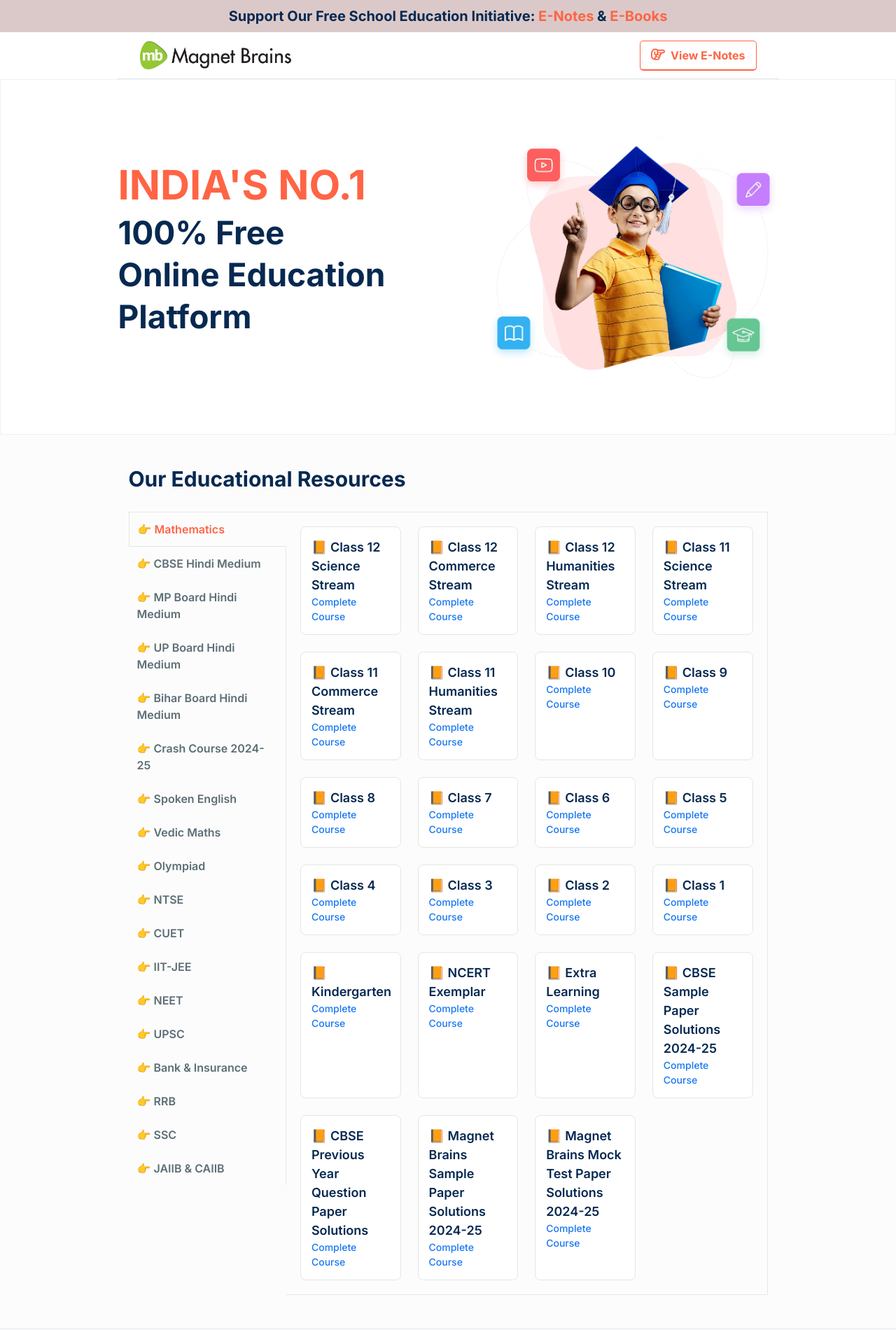
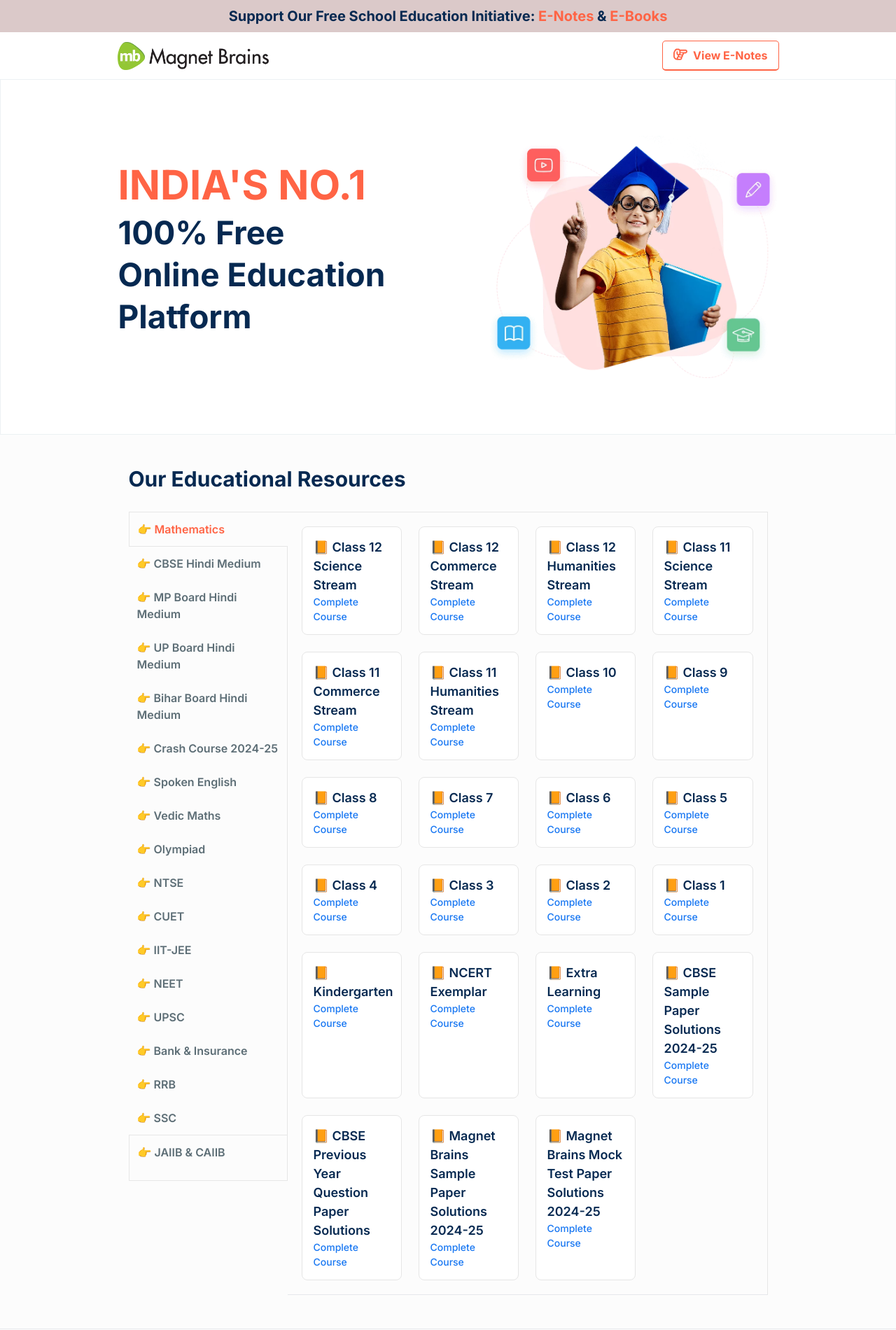
Before and after one commit to manishh13/magnet-brain-HTML, a plain HTML site: page magnet-brain-HTML/Magnet Brains Website with H&C/index.html in a window 1280 px wide. Shown: the top 1900 px of the page at 70% size. Drawn offline with nearby package versions, Linux system fonts and the light colour scheme.

Commit message:
Add files via upload

```diff
--- a/magnet-brain-HTML/Magnet Brains Website with H&C/index.html
+++ b/magnet-brain-HTML/Magnet Brains Website with H&C/index.html
@@ -65,12 +65,12 @@
 
 
       <div
-        class=" w-full flex items-center justify-between h-[67.41px] py-4 px-4 sm:px-8  bg-white border-b border-[#E7E7E7]"
+        class=" w-full flex items-center justify-between h-[67.41px] py-4   bg-white border-[#E7E7E7] border-b-0 "
       >
         <img
           src="./Assets/MB-Logo-New (1).png"
           alt="Magnet Brains Logo"
-          class="h-10 w-auto"
+          class="h-10 w-auto "
         />
         <button
           class=" gap-2 flex flex-row text-[16px] font-bold text-custom-text px-4 py-2 border border-custom-border border-b-2 hover:bg-[#ff6445] hover:text-white transition duration-300 rounded-[5px] px-[15px] py[8px] hover:fill-[#ffffff]"
@@ -114,10 +114,10 @@
         </h2>
 
         <div
-          class="flex flex-col md:flex-row  mx-[167.5px] h-full  pl-0 pt-0 border-l-0 border-b-0 pb-0 border border-[#e6e6e6] "
+          class="flex flex-col md:flex-row  lg:mx-[167.5px] h-full  pl-0 pt-0 border-l-0 border-b-0 pb-0 border border-[#e6e6e6] py-0 "
         >
           <!-- Left side menu -->
-          <div class="md:w-1/3 ">
+          <div class="md:w-1/3 pb-0 ">
             <!-- pt-0 border-t-0 border-l-0 border border-[#e6e6e6] -->
 
              <ul > <li  class="border-t-0 border-r-0 border  p-3  border-[#e6e6e6] text-[#ff6445]">
@@ -244,7 +244,7 @@
               </li>
               </ul>
               <ul >
-              <li  class=" p-3 border-b-0 border-[#e6e6e6] border-r ">
+              <li  class=" p-3 pb-7 border-[#e6e6e6] border">
                 <a
                   href="#"
                   class="text-[#5d6e76] text-[16px]/[8px] font-semibold"
@@ -255,8 +255,8 @@
           </div>
 
           <!-- Right side containers -->
-           <div class=" border w-full border-t-0 border-r-0 border-l-0 p-5 ">
-          <div class="  grid grid-cols-1 md:grid-cols-4 gap-6   ">
+           <div class=" border w-full border-t-0 border-r-0 border-l-0  ">
+          <div class="  grid grid-cols-1 md:grid-cols-4 gap-6  p-5 ">
             <!-- Container 1 -->
             <div
               class=" bg-white p-[15px] rounded-lg border lg:border-[#e6e6e6] lg:hover:border-[#ff6445] flex flex-col rounded-[10px] "
```
